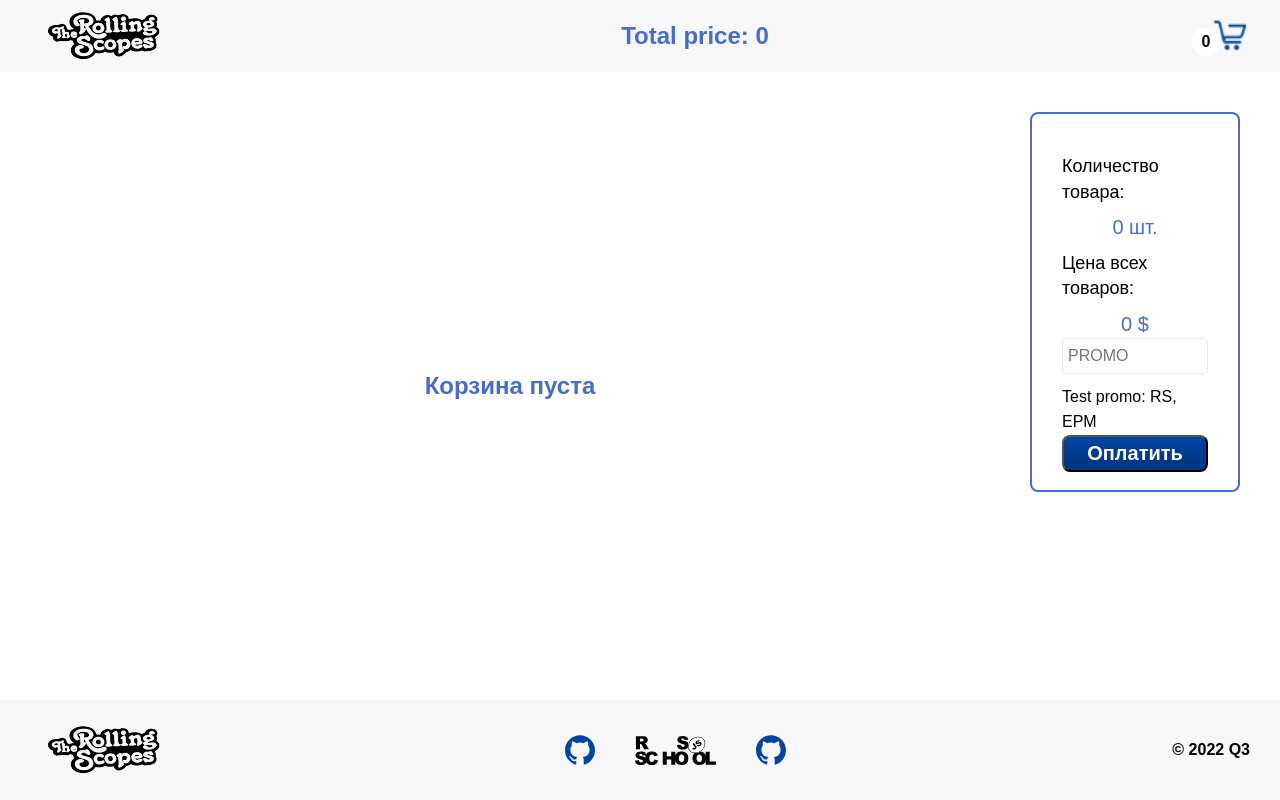
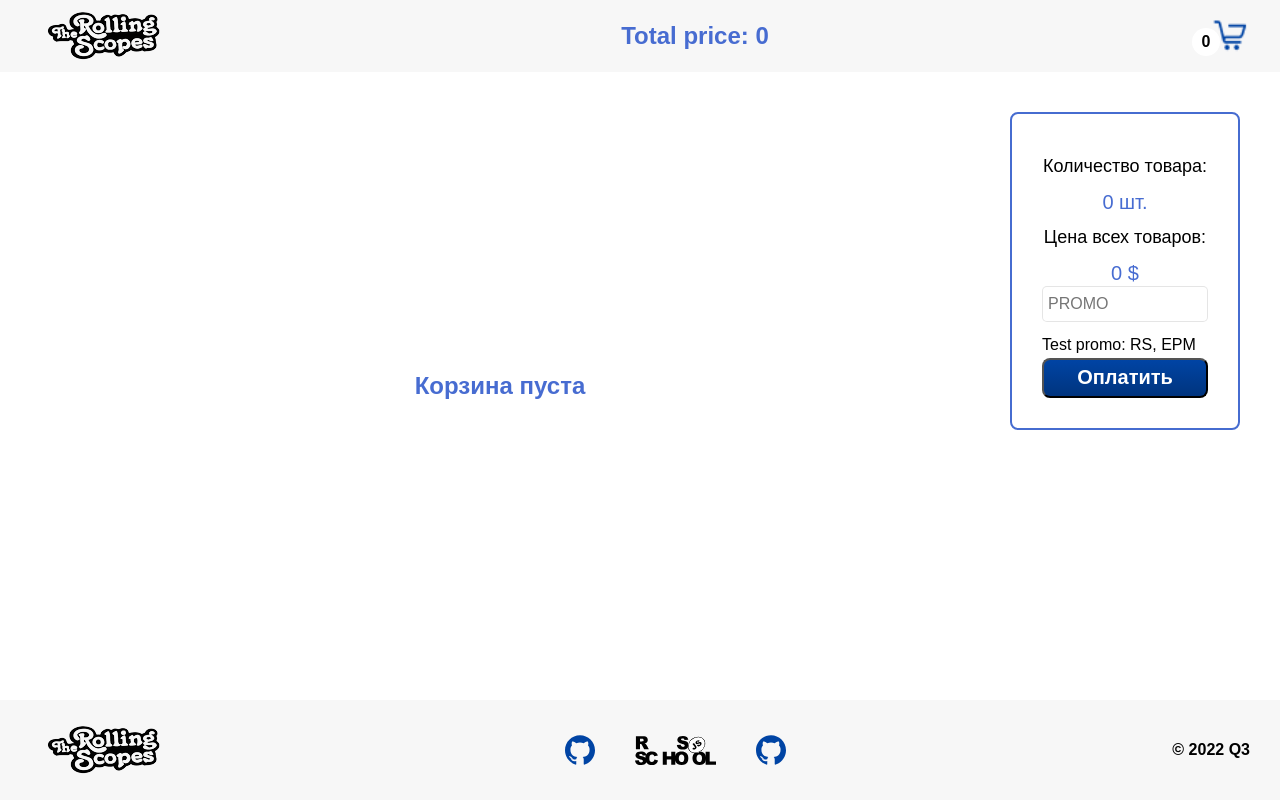
Before and after one commit to gamesam88/online-store, a React (Create React App) app: page /online-store/cart in a window 1280 px wide. Built offline with nearby package versions, Linux system fonts and the light colour scheme.

Commit message:
fix: fix styles in cart and remove console.log

```diff
--- a/src/components/Cart/Cart.scss
+++ b/src/components/Cart/Cart.scss
@@ -30,11 +30,12 @@
     flex: 2;
     align-items: flex-start;
     justify-content: center;
+
     .payment__container {
       padding: 30px;
       max-width: 500px;
+      min-width: 230px;
       width: 100%;
-      height: 380px;
       border: 2px solid rgba(63, 102, 207, 0.962);
       border-radius: 8px;
       margin: 40px;
@@ -42,6 +43,7 @@
       align-items: center;
       flex-direction: column;
       justify-content: space-between;
+
       .payment__text {
         p {
           font-size: 18px;
--- a/src/components/catalog/Catalog.tsx
+++ b/src/components/catalog/Catalog.tsx
@@ -35,8 +35,6 @@ export function Catalog(props: PropsType) {
 
   const finalArr = searchValue ? searchProducts : rangeProducts;
 
-  console.log(rangeProducts);
-
   useEffect(() => {
     dispatch(findProducts(finalArr.length));
   }, [finalArr]);
```
